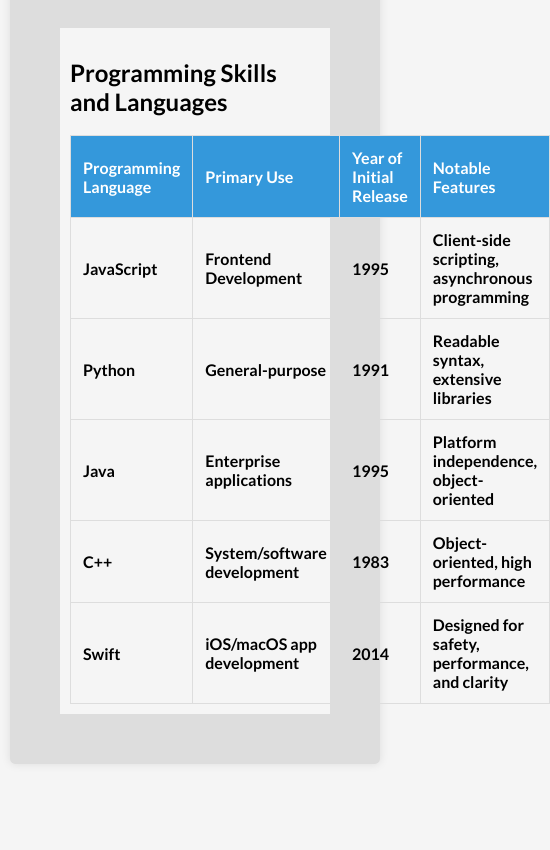
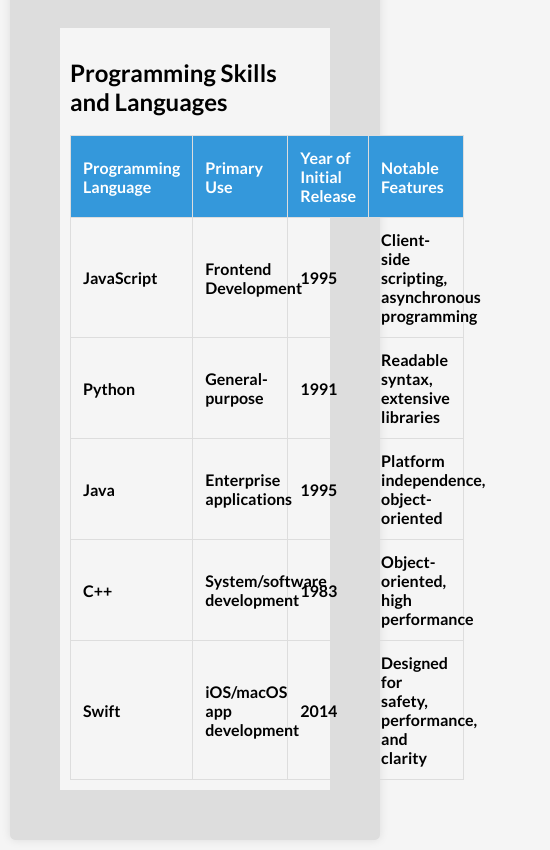
Before and after one commit to Euchex/ALT--TASK3, a plain HTML site: page index.html in a window 390 px wide. Shown: the part 1700-2550 px from the top of the page, 550 px wide, since content can reach past the window. Before the commit the page ends 2474 px from the top, so only its background shows below. Drawn offline with Linux system fonts and the light colour scheme.

Commit message:
MediaQuerry Update on css stylying

```diff
--- a/styles.css
+++ b/styles.css
@@ -18,6 +18,7 @@ header {
 
 header h1{
 color: black;
+font-family: 'Lato', sans-serif;
 }
 
 header h1,
@@ -178,4 +179,19 @@ footer {
     form {
         max-width: 100%;
     }
+
+    table{
+        max-width: 70px;
+    }
+    table, th, td {
+        max-width: 70px;
+    }
+
+    th, td {
+        max-width: 70px;
+    }
+
+    th {
+        max-width: 100px;
+    }
 }
```
